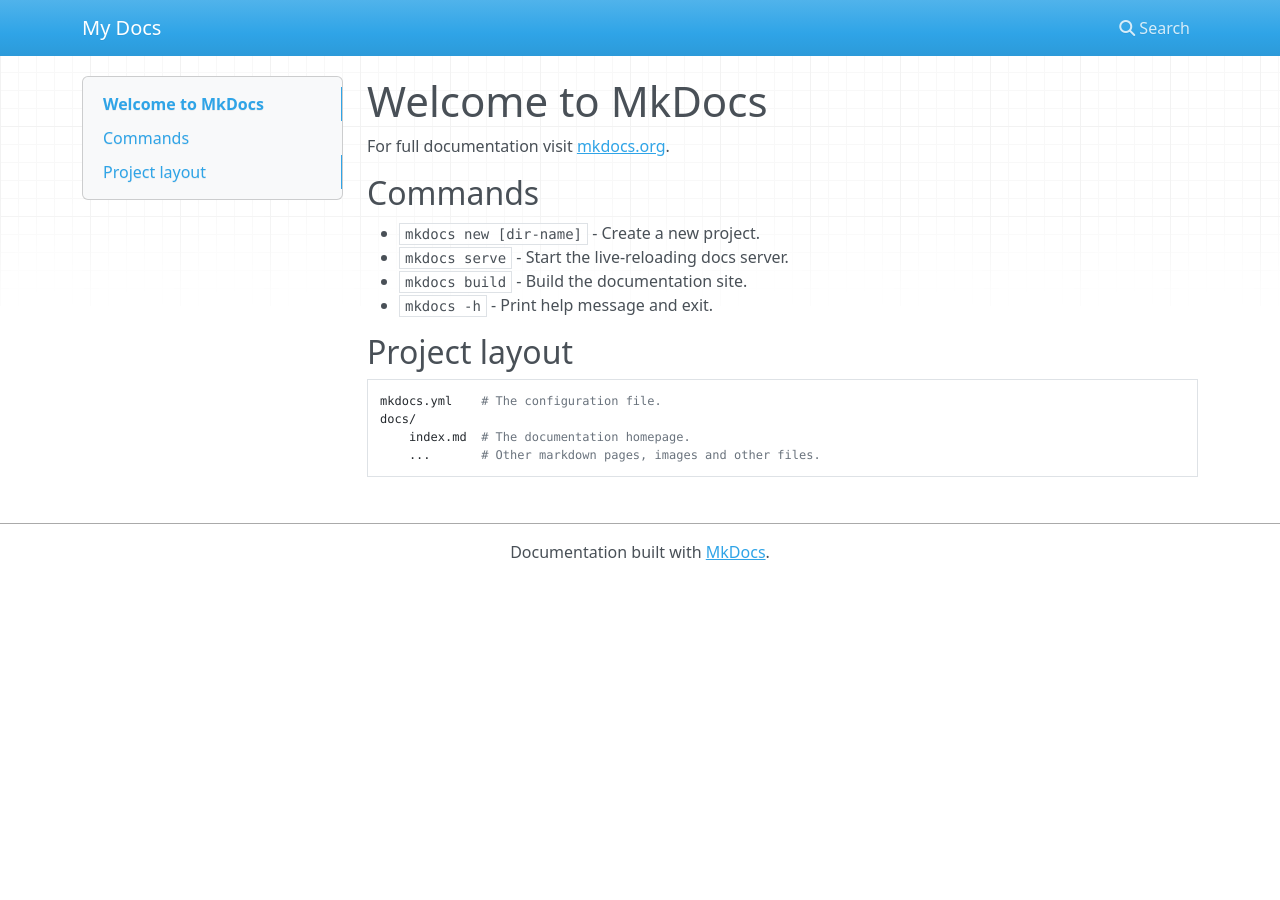
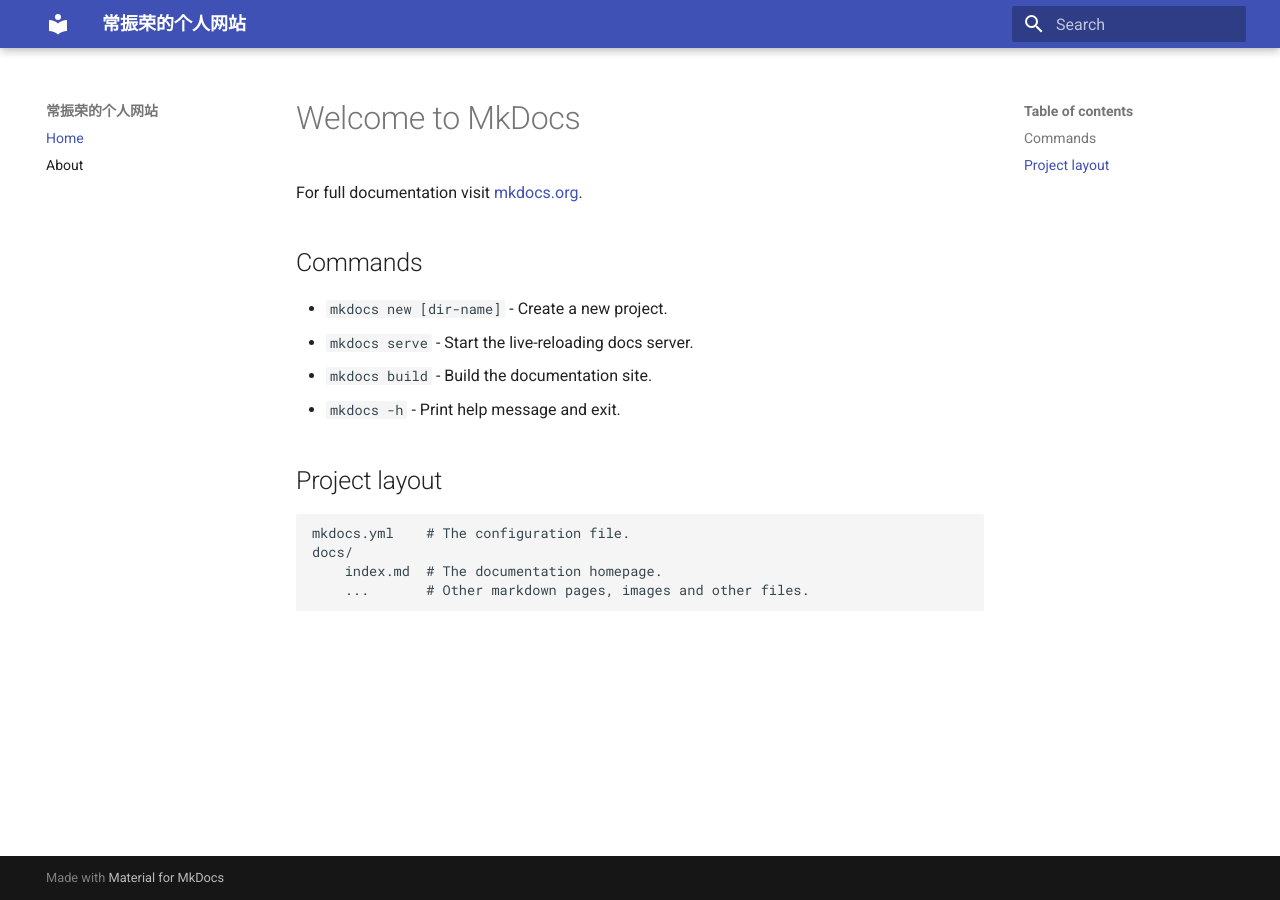
Before and after one commit to Sherl-czr/mkdocs-site, an MkDocs documentation site: the page built from docs/index.md, in a window 1280 px wide. Built offline with MkDocs 1.6.1 and Material for MkDocs 9.7.7, drawn with Linux system fonts in a browser that asks for light colours; nearby versions of some CDN libraries.

Commit message:
change theme

```diff
--- a/mkdocs.yml
+++ b/mkdocs.yml
@@ -1 +1,9 @@
-site_name: My Docs
+site_name: 常振荣的个人网站
+site_url: https://sherl-czr.github.io
+site_author: 常振荣
+site_description: 常振荣的个人网站
+nav:
+  - Home: index.md
+  - About: about.md
+
+theme: material
```
Also changed, not shown: 1 other file.
